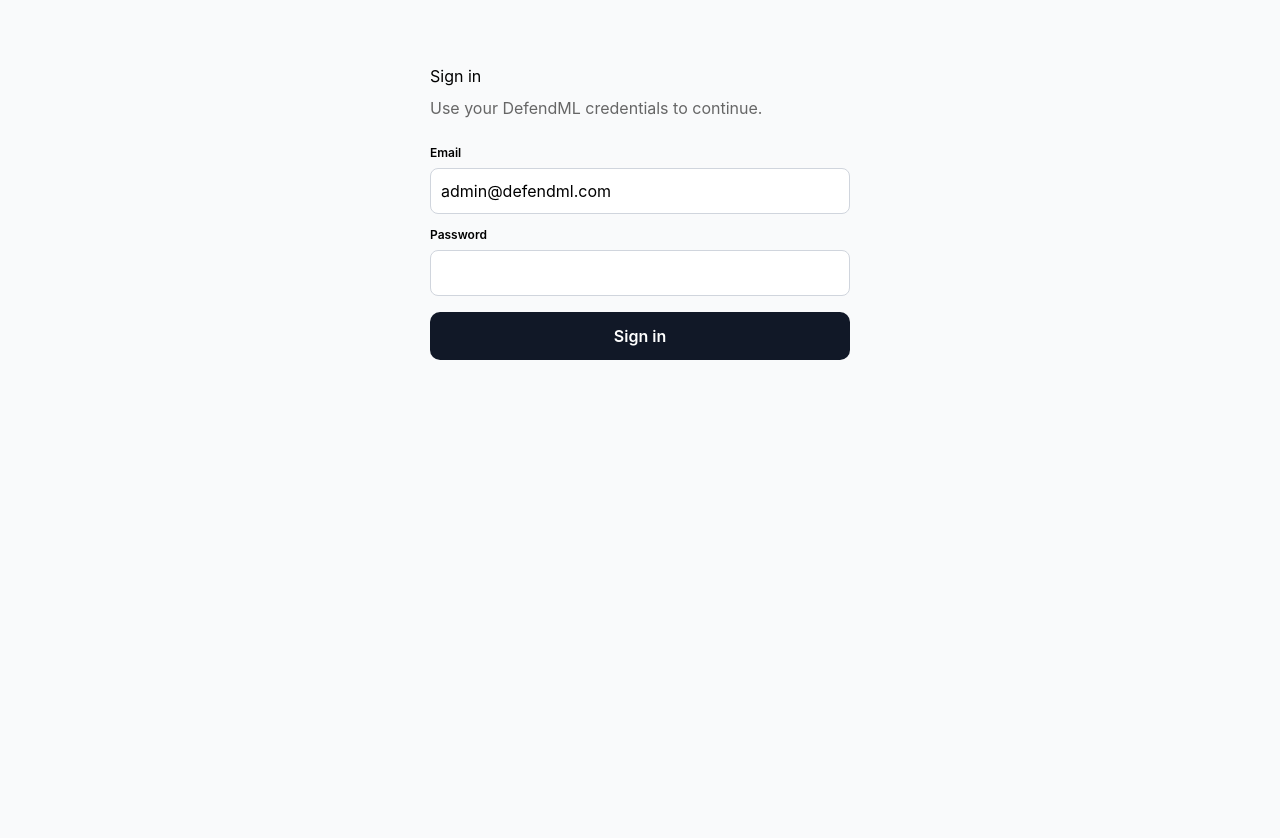
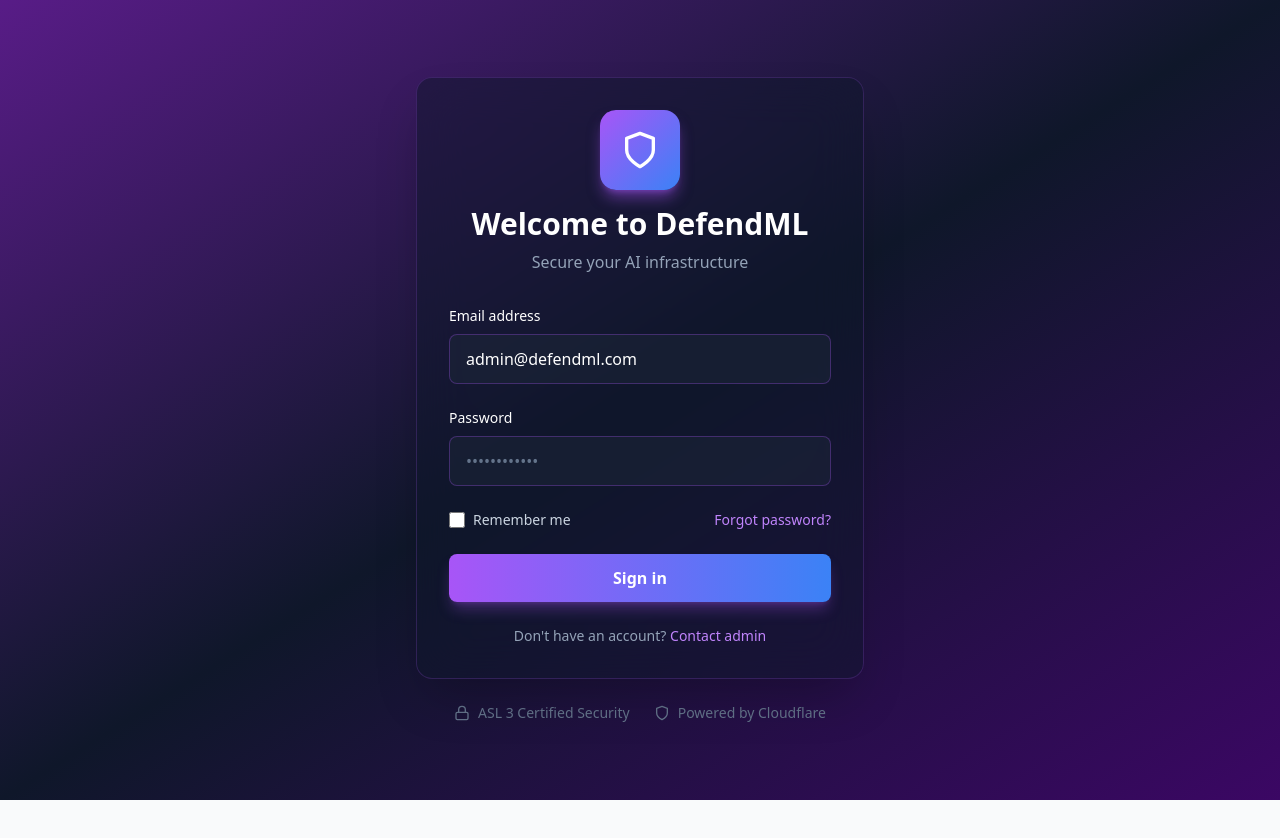
Before and after one commit to dsovan2004-beep/defendml-app, a Next.js app: page /login in a window 1280 px wide. Shown: the top 838 px of the page. After the commit the page ends 800 px from the top, so only its background shows below. Built offline with nearby package versions, Linux system fonts and the light colour scheme.

Commit message:
Update login.tsx

```diff
--- a/src/pages/login.tsx
+++ b/src/pages/login.tsx
@@ -1,8 +1,10 @@
 import { useState, useEffect } from "react";
+import { Shield, Lock } from "lucide-react";
 
 export default function Login() {
   const [email, setEmail] = useState("admin@defendml.com");
   const [password, setPassword] = useState("");
+  const [rememberMe, setRememberMe] = useState(false);
   const [error, setError] = useState<string | null>(null);
   const [busy, setBusy] = useState(false);
 
@@ -21,6 +23,7 @@
     e.preventDefault();
     setError(null);
     setBusy(true);
+
     try {
       const base = process.env.NEXT_PUBLIC_API_BASE || "";
       const res = await fetch(`${base}/auth/login`, {
@@ -28,14 +31,16 @@
         headers: { "content-type": "application/json" },
         body: JSON.stringify({ email, password }),
       });
+
       const data = await res.json();
+
       if (!res.ok || !data?.token) {
         setError(data?.error || "Login failed");
         setBusy(false);
         return;
       }
 
-      // TEMP storage while we restore full app state handling
+      // Store token
       localStorage.setItem("token", data.token);
       (globalThis as any)._defendmlToken = data.token;
 
@@ -48,52 +53,112 @@
   }
 
   return (
-    <div style={{ maxWidth: 420, margin: "64px auto", fontFamily: "Inter, system-ui, sans-serif" }}>
-      <h1 style={{ marginBottom: 8 }}>Sign in</h1>
-      <p style={{ color: "#666", marginBottom: 24 }}>
-        Use your DefendML credentials to continue.
-      </p>
+    <div className="min-h-screen flex items-center justify-center bg-gradient-to-br from-purple-900 via-slate-900 to-purple-950 p-4">
+      <div className="w-full max-w-md">
+        {/* Login Card */}
+        <div className="bg-slate-900/50 backdrop-blur-xl rounded-2xl border border-purple-500/20 p-8 shadow-2xl">
+          {/* Logo & Header */}
+          <div className="text-center mb-8">
+            <div className="inline-flex items-center justify-center w-20 h-20 bg-gradient-to-br from-purple-500 to-blue-500 rounded-2xl mb-4 shadow-lg shadow-purple-500/50">
+              <Shield className="w-10 h-10 text-white" />
+            </div>
+            <h1 className="text-3xl font-bold text-white mb-2">Welcome to DefendML</h1>
+            <p className="text-slate-400">Secure your AI infrastructure</p>
+          </div>
 
-      <form onSubmit={onSubmit}>
-        <label style={{ display: "block", marginBottom: 12 }}>
-          <div style={{ fontSize: 12, fontWeight: 600, marginBottom: 6 }}>Email</div>
+          {/* Form */}
+          <form onSubmit={onSubmit} className="space-y-6">
+            {/* Email Field */}
+            <div>
+              <label htmlFor="email" className="block text-sm font-medium text-white mb-2">
+                Email address
+              </label>
               <input
+                id="email"
                 type="email"
                 value={email}
-            onChange={e => setEmail(e.target.value)}
+                onChange={(e) => setEmail(e.target.value)}
                 required
-            style={{ width: "100%", padding: 10, border: "1px solid #D0D5DD", borderRadius: 8 }}
+                className="w-full px-4 py-3 bg-slate-800/50 border border-purple-500/30 rounded-lg text-white placeholder-slate-500 focus:outline-none focus:ring-2 focus:ring-purple-500 focus:border-transparent transition-all"
+                placeholder="admin@defendml.com"
               />
+            </div>
+
+            {/* Password Field */}
+            <div>
+              <label htmlFor="password" className="block text-sm font-medium text-white mb-2">
+                Password
               </label>
-
-        <label style={{ display: "block", marginBottom: 16 }}>
-          <div style={{ fontSize: 12, fontWeight: 600, marginBottom: 6 }}>Password</div>
               <input
+                id="password"
                 type="password"
                 value={password}
-            onChange={e => setPassword(e.target.value)}
+                onChange={(e) => setPassword(e.target.value)}
                 required
-            style={{ width: "100%", padding: 10, border: "1px solid #D0D5DD", borderRadius: 8 }}
+                className="w-full px-4 py-3 bg-slate-800/50 border border-purple-500/30 rounded-lg text-white placeholder-slate-500 focus:outline-none focus:ring-2 focus:ring-purple-500 focus:border-transparent transition-all"
+                placeholder="••••••••••••"
               />
+            </div>
+
+            {/* Remember Me & Forgot Password */}
+            <div className="flex items-center justify-between">
+              <label className="flex items-center gap-2 cursor-pointer">
+                <input
+                  type="checkbox"
+                  checked={rememberMe}
+                  onChange={(e) => setRememberMe(e.target.checked)}
+                  className="w-4 h-4 rounded border-purple-500/30 bg-slate-800/50 text-purple-500 focus:ring-purple-500 focus:ring-offset-0"
+                />
+                <span className="text-sm text-slate-300">Remember me</span>
               </label>
+              <button
+                type="button"
+                className="text-sm text-purple-400 hover:text-purple-300 transition-colors"
+              >
+                Forgot password?
+              </button>
+            </div>
 
+            {/* Error Message */}
             {error && (
-          <div style={{ background: "#FEF3F2", color: "#B42318", padding: 10, borderRadius: 8, marginBottom: 12 }}>
+              <div className="bg-red-500/10 border border-red-500/30 text-red-400 px-4 py-3 rounded-lg text-sm">
                 {error}
               </div>
             )}
 
+            {/* Submit Button */}
             <button
               type="submit"
               disabled={busy}
-          style={{
-            width: "100%", padding: 12, borderRadius: 10,
-            background: busy ? "#9ca3af" : "#111827", color: "white", fontWeight: 600, border: "none"
-          }}
+              className="w-full py-3 px-4 bg-gradient-to-r from-purple-500 to-blue-500 hover:from-purple-600 hover:to-blue-600 disabled:from-slate-600 disabled:to-slate-600 text-white font-semibold rounded-lg transition-all duration-200 shadow-lg shadow-purple-500/30 disabled:shadow-none"
             >
-          {busy ? "Signing in…" : "Sign in"}
+              {busy ? "Signing in..." : "Sign in"}
             </button>
           </form>
+
+          {/* Footer */}
+          <div className="mt-6 text-center">
+            <p className="text-sm text-slate-400">
+              Don't have an account?{" "}
+              <button className="text-purple-400 hover:text-purple-300 font-medium transition-colors">
+                Contact admin
+              </button>
+            </p>
+          </div>
+        </div>
+
+        {/* Security Badges */}
+        <div className="mt-6 flex items-center justify-center gap-6 text-sm text-slate-500">
+          <div className="flex items-center gap-2">
+            <Lock className="w-4 h-4" />
+            <span>ASL 3 Certified Security</span>
+          </div>
+          <div className="flex items-center gap-2">
+            <Shield className="w-4 h-4" />
+            <span>Powered by Cloudflare</span>
+          </div>
+        </div>
+      </div>
     </div>
   );
 }
```
Lines whose indentation alone changed are shown as unchanged.
